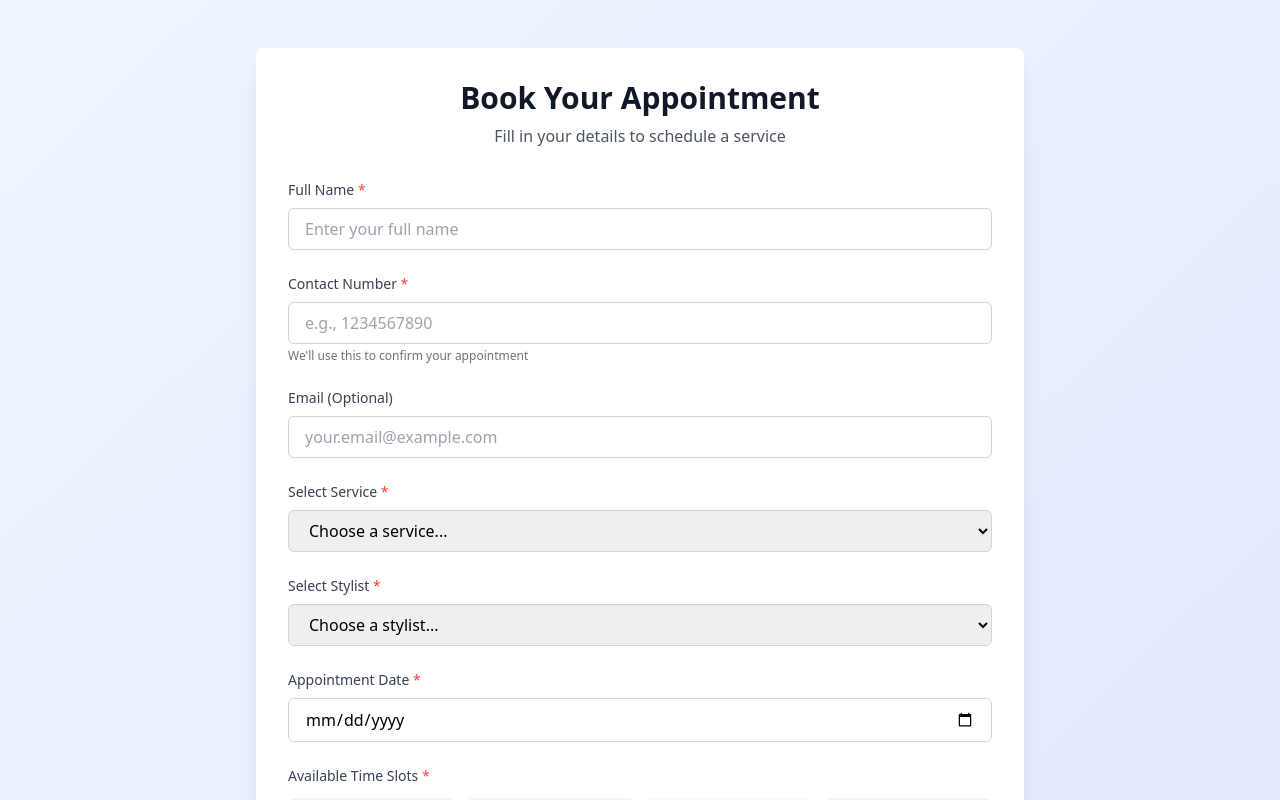
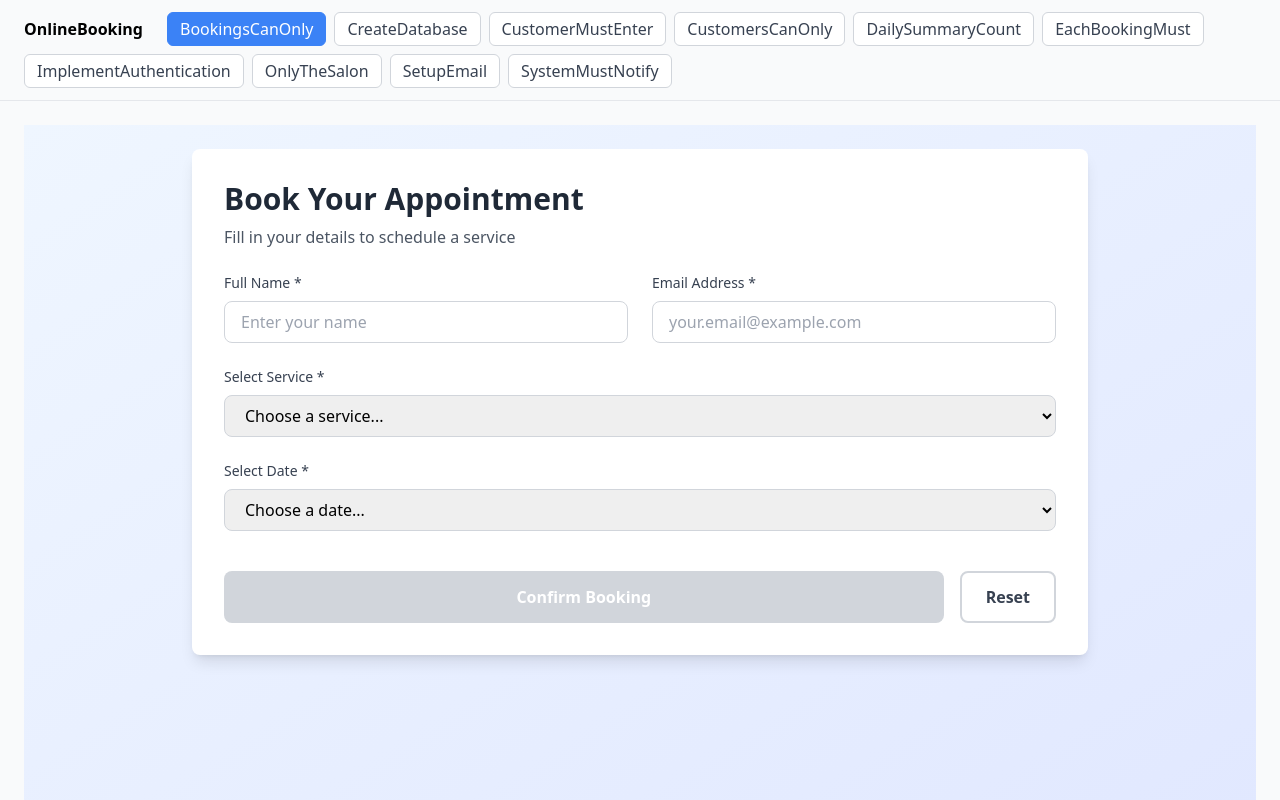
Before and after one commit to dhannan12/pilot-dev-test, a React (Vite) app: page / in a window 1280 px wide. Shown: the top 800 px of the page. Built offline with nearby package versions, Linux system fonts and the light colour scheme.

Commit message:
feat: App.tsx — 10 screens (SCRUM-1288)

```diff
--- a/src/App.tsx
+++ b/src/App.tsx
@@ -1,6 +1,46 @@
-import React from 'react'
-import CustomerMustEnter from './components/CustomerMustEnter'
+import React, { useState } from 'react'
+import BookingsCanOnly from './components/BookingsCanOnly.tsx'
+import CreateDatabase from './components/CreateDatabase.tsx'
+import CustomerMustEnter from './components/CustomerMustEnter.tsx'
+import CustomersCanOnly from './components/CustomersCanOnly.tsx'
+import DailySummaryCount from './components/DailySummaryCount.tsx'
+import EachBookingMust from './components/EachBookingMust.tsx'
+import ImplementAuthentication from './components/ImplementAuthentication.tsx'
+import OnlyTheSalon from './components/OnlyTheSalon.tsx'
+import SetupEmail from './components/SetupEmail.tsx'
+import SystemMustNotify from './components/SystemMustNotify.tsx'
+
+const screens = [
+  { name: 'BookingsCanOnly', component: <BookingsCanOnly /> },
+  { name: 'CreateDatabase', component: <CreateDatabase /> },
+  { name: 'CustomerMustEnter', component: <CustomerMustEnter /> },
+  { name: 'CustomersCanOnly', component: <CustomersCanOnly /> },
+  { name: 'DailySummaryCount', component: <DailySummaryCount /> },
+  { name: 'EachBookingMust', component: <EachBookingMust /> },
+  { name: 'ImplementAuthentication', component: <ImplementAuthentication /> },
+  { name: 'OnlyTheSalon', component: <OnlyTheSalon /> },
+  { name: 'SetupEmail', component: <SetupEmail /> },
+  { name: 'SystemMustNotify', component: <SystemMustNotify /> },
+]
 
 export default function App() {
-  return <CustomerMustEnter />
+  const [active, setActive] = useState(0)
+  return (
+    <div className="min-h-screen" style={{background:"#f9fafb"}}>
+      <header style={{borderBottom:"1px solid #e5e7eb",padding:"12px 24px",
+        display:"flex",gap:"8px",flexWrap:"wrap",alignItems:"center"}}>
+        <strong style={{marginRight:"16px"}}>OnlineBooking</strong>
+        {screens.map((s, i) => (
+          <button key={i} onClick={() => setActive(i)}
+            style={{padding:"4px 12px",borderRadius:"6px",border:"1px solid",cursor:"pointer",
+              background: active===i ? "#3b82f6" : "white",
+              color: active===i ? "white" : "#374151",
+              borderColor: active===i ? "#3b82f6" : "#d1d5db"}}>
+            {s.name}
+          </button>
+        ))}
+      </header>
+      <main style={{padding:"24px"}}>{screens[active]?.component}</main>
+    </div>
+  )
 }
```
